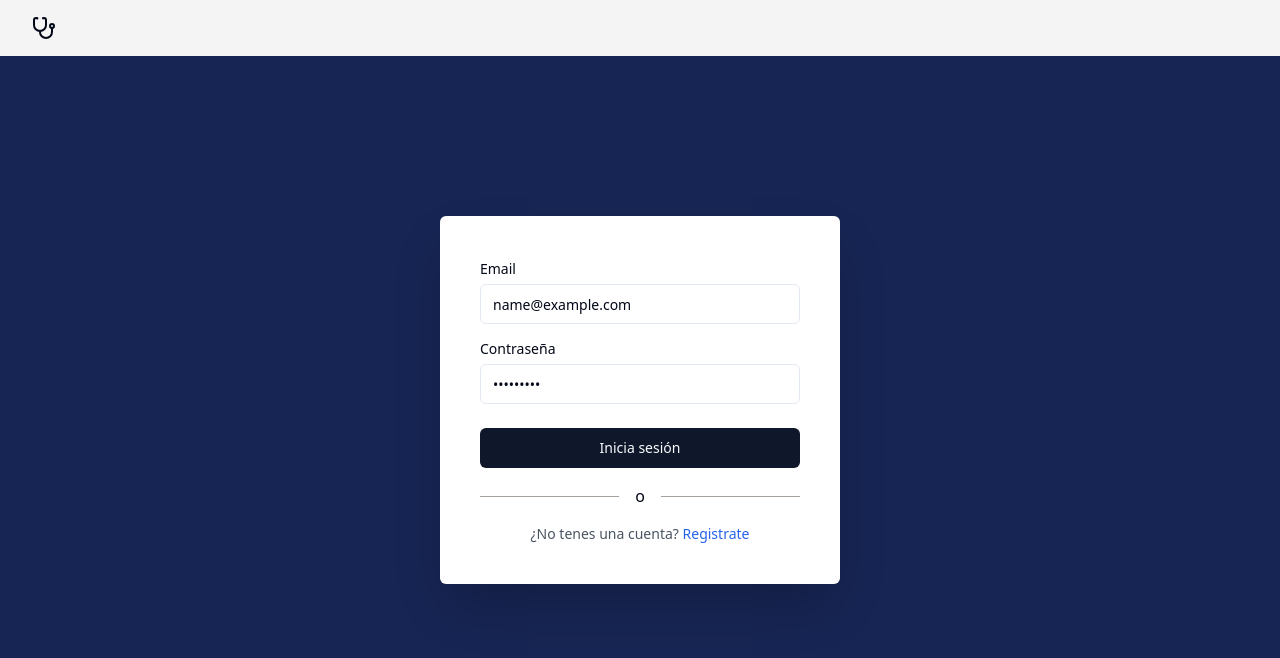
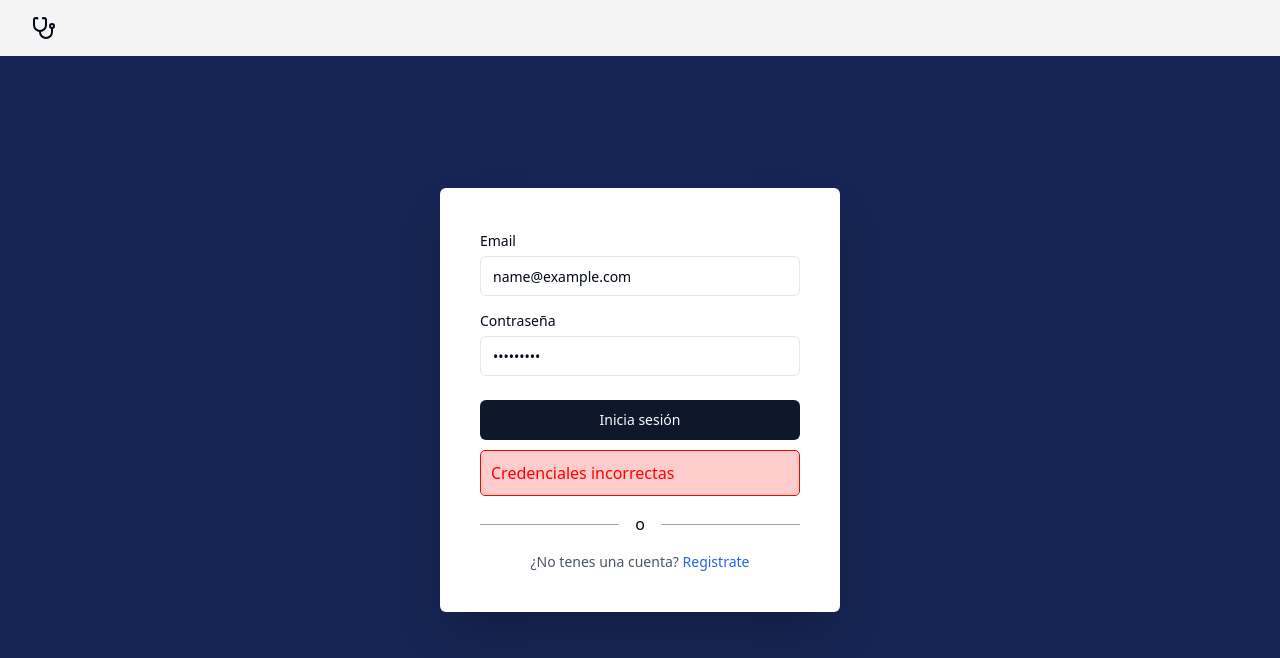
Before and after one commit to agustinpiperno/TDL, a Next.js app in the folder sistema-interno-hospitales/: page /sign-in in a window 1280 px wide. Both pictures are taken after typing "name@example.com", "Sample123" into the empty fields and a click on the button "Inicia sesión". Shown: the top 658 px of the page. Built offline with nearby package versions, Linux system fonts and the light colour scheme; no server answers; the database is empty.

Commit message:
Agrego cartel de Credenciales Incorrectas

```diff
--- a/sistema-interno-hospitales/src/app/(auth)/login/login.ts
+++ b/sistema-interno-hospitales/src/app/(auth)/login/login.ts
@@ -23,6 +23,7 @@ export const verificarUsuario = async (username: string, password: string) => {
     if (response.ok) {
         const data = await response.json();
         console.log('Mensaje POST ok con + ' + data.mensaje);
+        return data.mensaje
     } else {
         throw new Error('Error en la solicitud');
     }
--- a/sistema-interno-hospitales/src/components/form/SignInForm.tsx
+++ b/sistema-interno-hospitales/src/components/form/SignInForm.tsx
@@ -4,6 +4,7 @@ import { Input } from "@/components/ui/input";
 import { zodResolver } from "@hookform/resolvers/zod";
 import { useForm } from "react-hook-form";
 import { verificarUsuario } from "@/app/(auth)/login/login";
+import { useState } from 'react';
 
 import * as z from "zod";
 import {
@@ -15,9 +16,7 @@ import {
 	FormMessage,
 } from "../ui/form";
 
-const comprobarUsuario = async (values: z.infer<typeof FormSchema>) => {
-	await verificarUsuario(values.email, values.password)
-};
+
 
 const FormSchema = z.object({
 	email: z.string().min(1, "Se requiere un email").email("Email invalido"),
@@ -28,6 +27,19 @@ const FormSchema = z.object({
 });
 
 const SignInForm = () => {
+
+	const [errorMessage, setErrorMessage] = useState('');
+
+	const comprobarUsuario = async (values: z.infer<typeof FormSchema>) => {
+		var respuesta = await verificarUsuario(values.email, values.password);
+		if(respuesta === 'Credenciales incorrectas'){
+			setErrorMessage(respuesta);
+		}else{
+			setErrorMessage('');
+		}
+
+	};
+
 	const form = useForm<z.infer<typeof FormSchema>>({
 		resolver: zodResolver(FormSchema),
 	});
@@ -76,9 +88,14 @@ const SignInForm = () => {
 					/>
 				</div>
 
-				<Button className="w-full mt-6 " type="submit" onClick={form.handleSubmit(comprobarUsuario)}>
+				<Button className="w-full mt-6 " name="btnIniciarSesion" type="submit" onClick={form.handleSubmit(comprobarUsuario)}>
 					Inicia sesión
 				</Button>
+				{errorMessage && (
+				<div className="error-message">
+					{errorMessage}
+				</div>
+)}
 			</form>
 			<div className="mx-auto my-4 flex w-full items-center justify-evenly before:mr-4 before:block before:h-px before:flex-grow before:bg-stone-400 after:ml-4 after:block after:h-px after:flex-grow after:bg-stone-400 ">
 				o
--- a/sistema-interno-hospitales/src/styles/globals.css
+++ b/sistema-interno-hospitales/src/styles/globals.css
@@ -74,3 +74,12 @@
     @apply bg-background text-foreground;
   }
 }
+
+.error-message {
+  background-color: #ffcccc;
+  color: #ff0000;
+  padding: 10px;
+  border: 1px solid #ff0000;
+  border-radius: 5px;
+  margin-top: 10px;
+}
```
